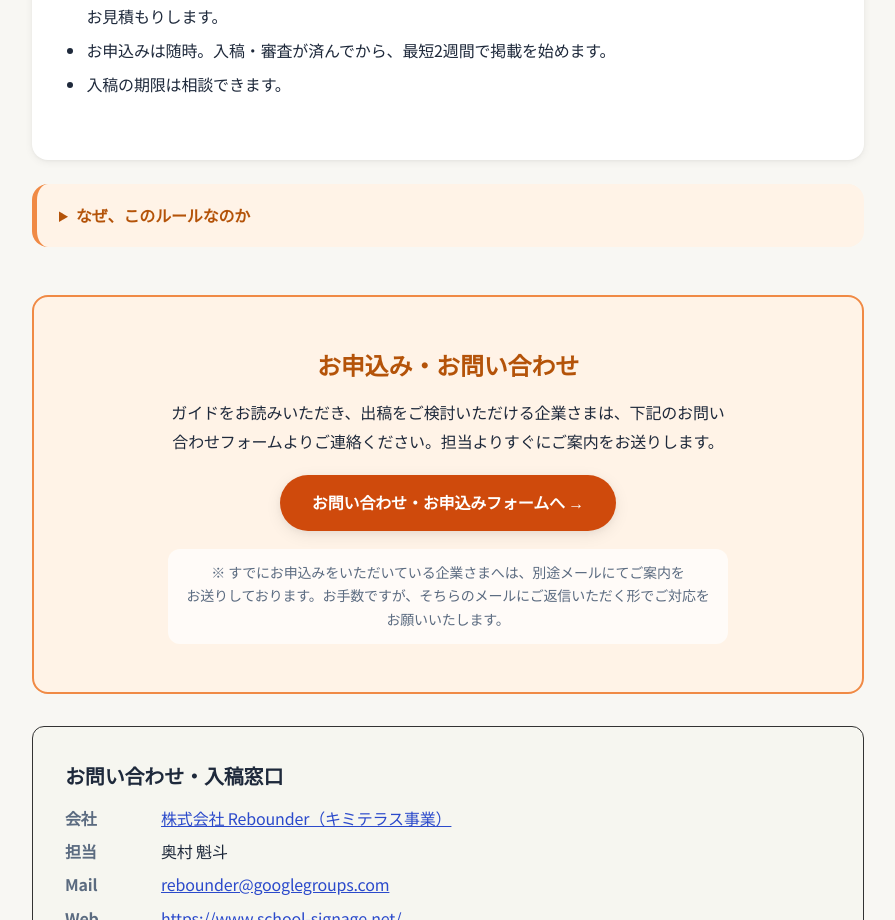
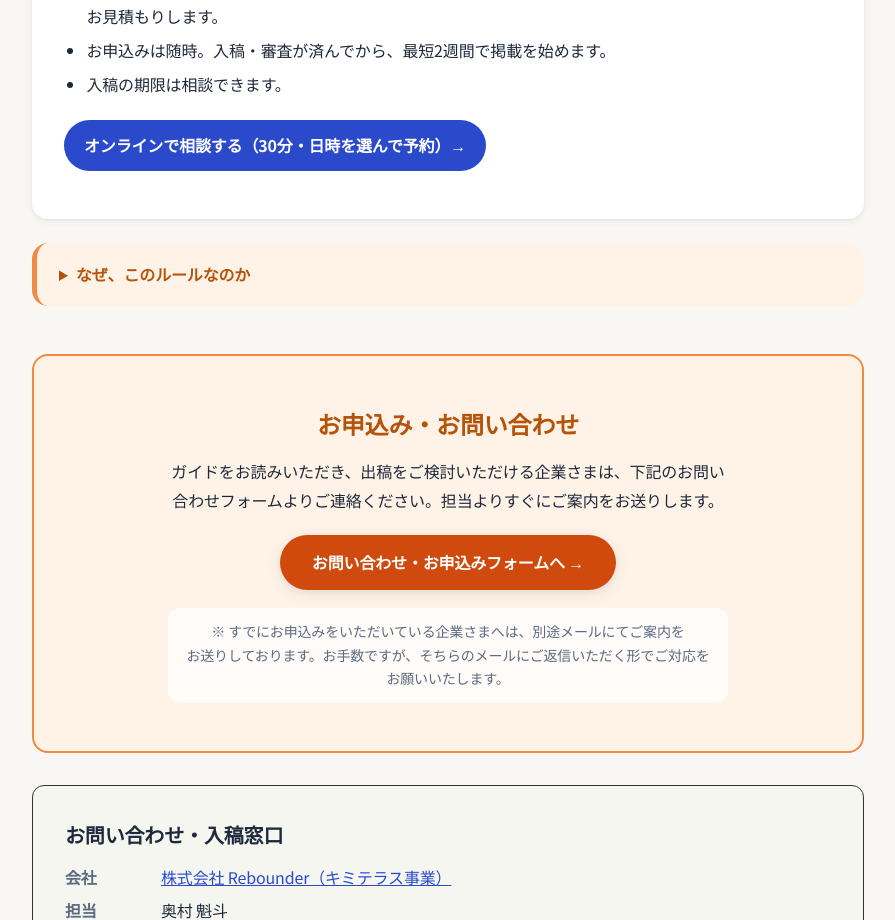
Before and after one commit to cometa-kaito/edix-lp, a Next.js app: page /for-advertisers/guide in a window 1280 px wide. Shown: the part 5980-6900 px from the top of the page, without its empty margins (192-1087 px from the left). Built offline with nearby package versions, Linux system fonts and the light colour scheme; no server answers.

Commit message:
guide: 商談の予約リンク（30分・オンライン）を追加
Co-Authored-By: Claude Opus 5.5 <noreply@anthropic.com>

```diff
--- a/app/for-advertisers/guide/page.tsx
+++ b/app/for-advertisers/guide/page.tsx
@@ -5,7 +5,7 @@ import GuideShell from '@/components/guide/GuideShell';
 import ContactBox from '@/components/guide/ContactBox';
 import CtaBlock from '@/components/guide/CtaBlock';
 import { FileTextIcon } from '@/components/ui/Icon';
-import { PORTAL_APPLY_URL, POSTING_STANDARDS_PDF_URL } from '@/lib/constants';
+import { BOOKING_URL, PORTAL_APPLY_URL, POSTING_STANDARDS_PDF_URL } from '@/lib/constants';
 import styles from '@/styles/sections/guide.module.css';
 
 export const metadata: Metadata = {
@@ -349,6 +349,7 @@ export default function GuideTopPage() {
           <li>お申込みは随時。入稿・審査が済んでから、最短2週間で掲載を始めます。</li>
           <li>入稿の期限は相談できます。</li>
         </ul>
+        <a href={BOOKING_URL} target="_blank" rel="noopener" className={styles.bookingBtn}>オンラインで相談する（30分・日時を選んで予約）→</a>
       </section>
 
       {/* ===== なぜこのルールか ===== */}
--- a/lib/constants.ts
+++ b/lib/constants.ts
@@ -173,6 +173,8 @@ export const FAQ_ITEMS: FaqItem[] = [
 // 申込導線は自社ポータル（枠在庫・価格・入稿規格をその場で確認して申込）に統一。
 export const PORTAL_APPLY_URL = 'https://kimiteras.rebounder.jp/apply';
 // 広告掲載基準の正本PDF（portal が最新版を返す。改定してもURLは変わらない）
+// 商談の予約ページ（Googleカレンダーの予約スケジュール。授業時間帯は出さない）
+export const BOOKING_URL = 'https://calendar.app.google/WeFL7PukMjc7jh3T9';
 export const POSTING_STANDARDS_PDF_URL = 'https://kimiteras.rebounder.jp/api/policy/posting_standards';
 
 // 旧 PRICING_PLANS / AD_SPECS はどこからも描画されていない死にコードだったため削除（2026-07-28）。
--- a/styles/sections/guide.module.css
+++ b/styles/sections/guide.module.css
@@ -820,3 +820,9 @@
   .makeRow { grid-template-columns: 1fr; }
   .sampleFigure { max-width: 240px; margin: 0 auto; }
 }
+.bookingBtn {
+  display: inline-block; margin-top: 8px;
+  background: var(--primary); color: var(--white); font-weight: 700;
+  padding: 12px 20px; border-radius: var(--radius-full);
+}
+.bookingBtn:hover { background: var(--primary-dark); }
```
